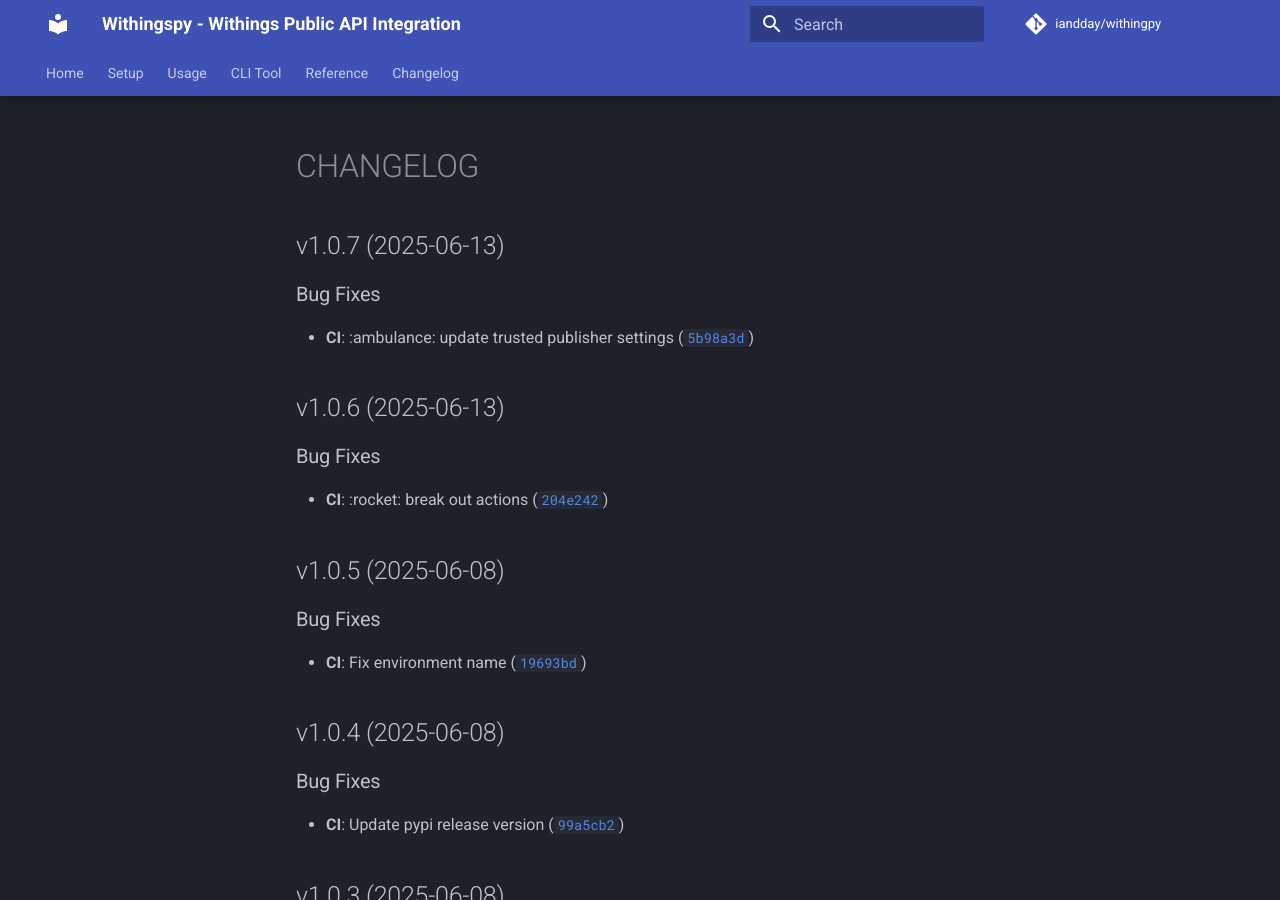
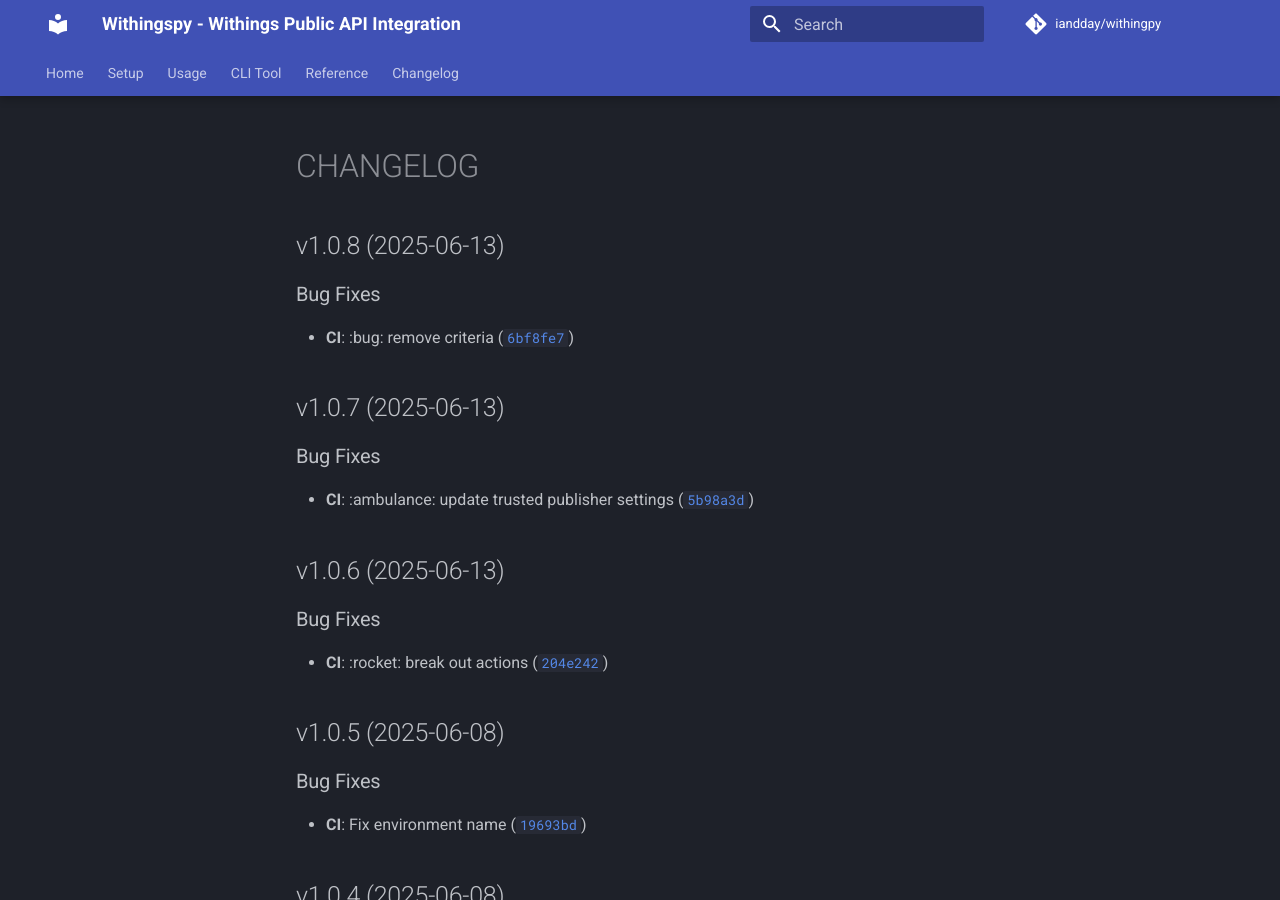
Before and after one commit to iandday/withingpy, an MkDocs documentation site: the page built from docs/CHANGELOG.md, in a window 1280 px wide and 900 px high. Built offline with MkDocs 1.6.1 and Material for MkDocs 9.7.7, drawn with Linux system fonts in a browser that asks for light colours; comment, search, counter and statistics services are not loaded.

Commit message:
1.0.8
Automatically generated by python-semantic-release

```diff
--- a/docs/CHANGELOG.md
+++ b/docs/CHANGELOG.md
@@ -1,6 +1,14 @@
 # CHANGELOG
 
 <!-- version list -->
+
+## v1.0.8 (2025-06-13)
+
+### Bug Fixes
+
+- **CI**: :bug: remove criteria
+  ([`6bf8fe7`](https://github.com/iandday/withingpy/commit/6bf8fe73f529ceea26acdc4d6701291a0c3ebf05))
+
 
 ## v1.0.7 (2025-06-13)
 
--- a/pyproject.toml
+++ b/pyproject.toml
@@ -1,6 +1,6 @@
 [project]
 name = "withingpy"
-version = "1.0.7"
+version = "1.0.8"
 description = "Withings Public API Integration"
 readme = "README.md"
 authors = [
```
